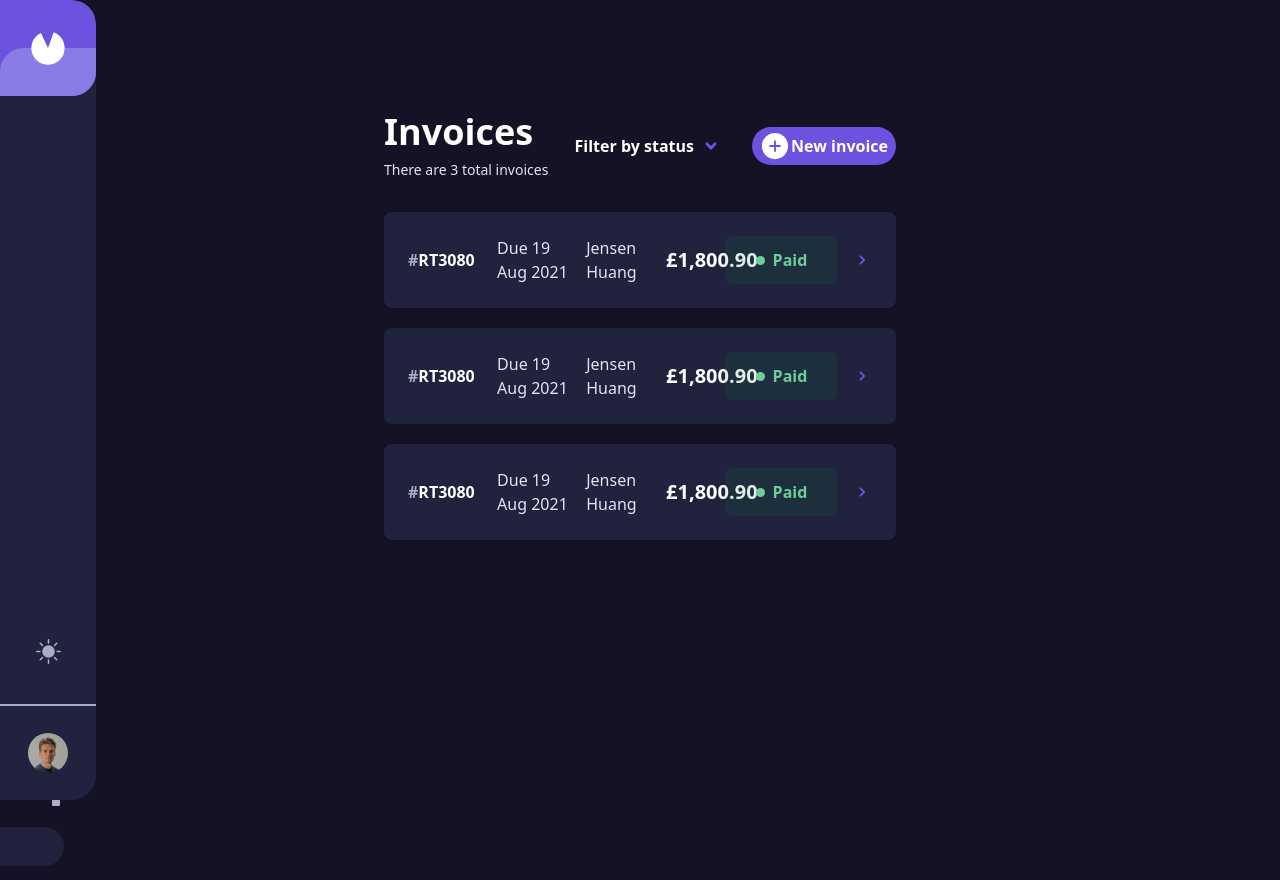
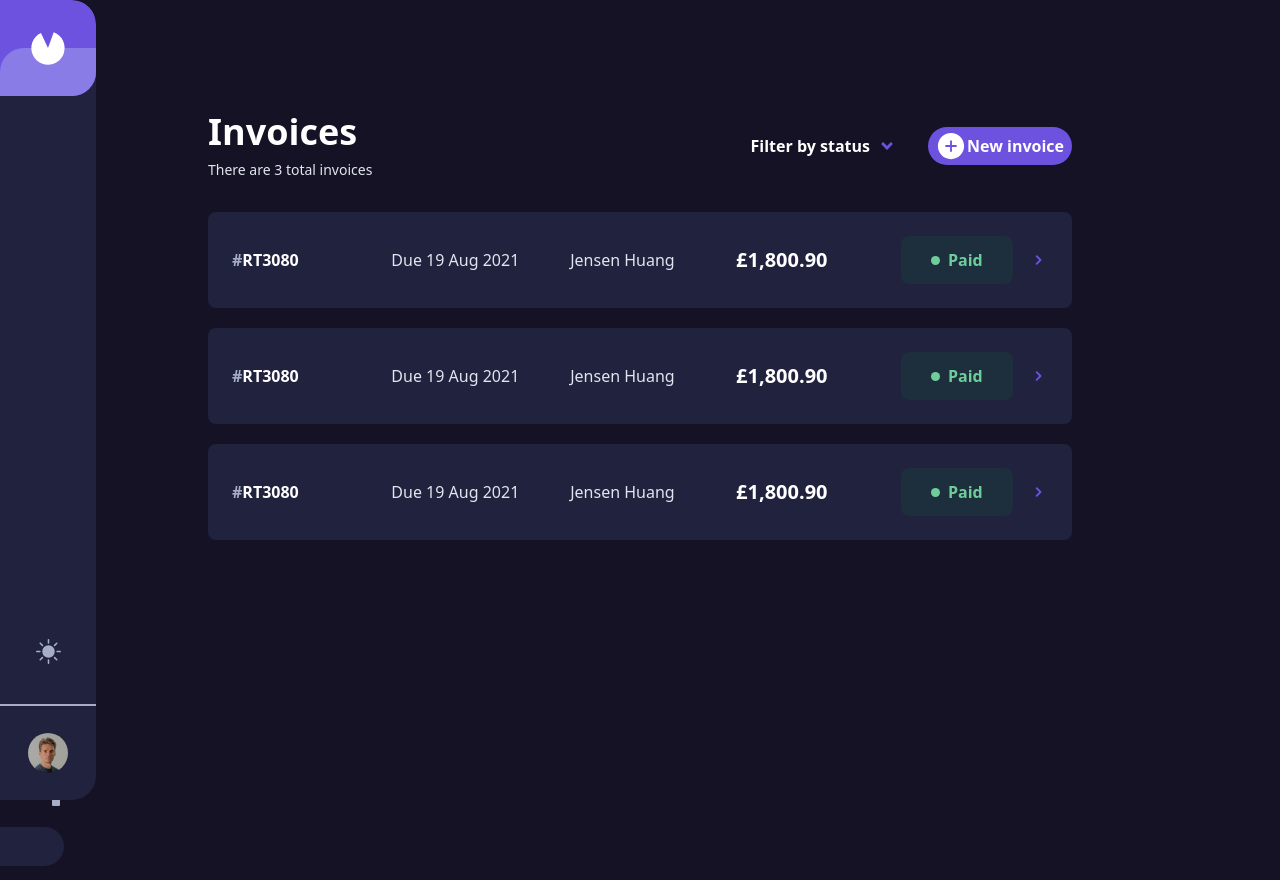
Before and after one commit to lazybump/Invoice-app, a Next.js app: page / in a window 1280 px wide. Built offline with nearby package versions, Linux system fonts and the light colour scheme.

Commit message:
give card container max and min widths

```diff
--- a/pages/index.tsx
+++ b/pages/index.tsx
@@ -19,7 +19,7 @@ export default function Home({ isOpen }: Props) {
       </Head>
       <Overlay isOpen={isOpen} />
       <Form isOpen={isOpen} />
-      <div className="px-6 py-8 mt-20 lg:px-96">
+      <div className="px-12 py-8 mx-auto mt-20 md:w-3/4 md:min-w-[750px] max-w-[1000px]">
         <Header />
         <main className="space-y-5">
           <Card />
```
